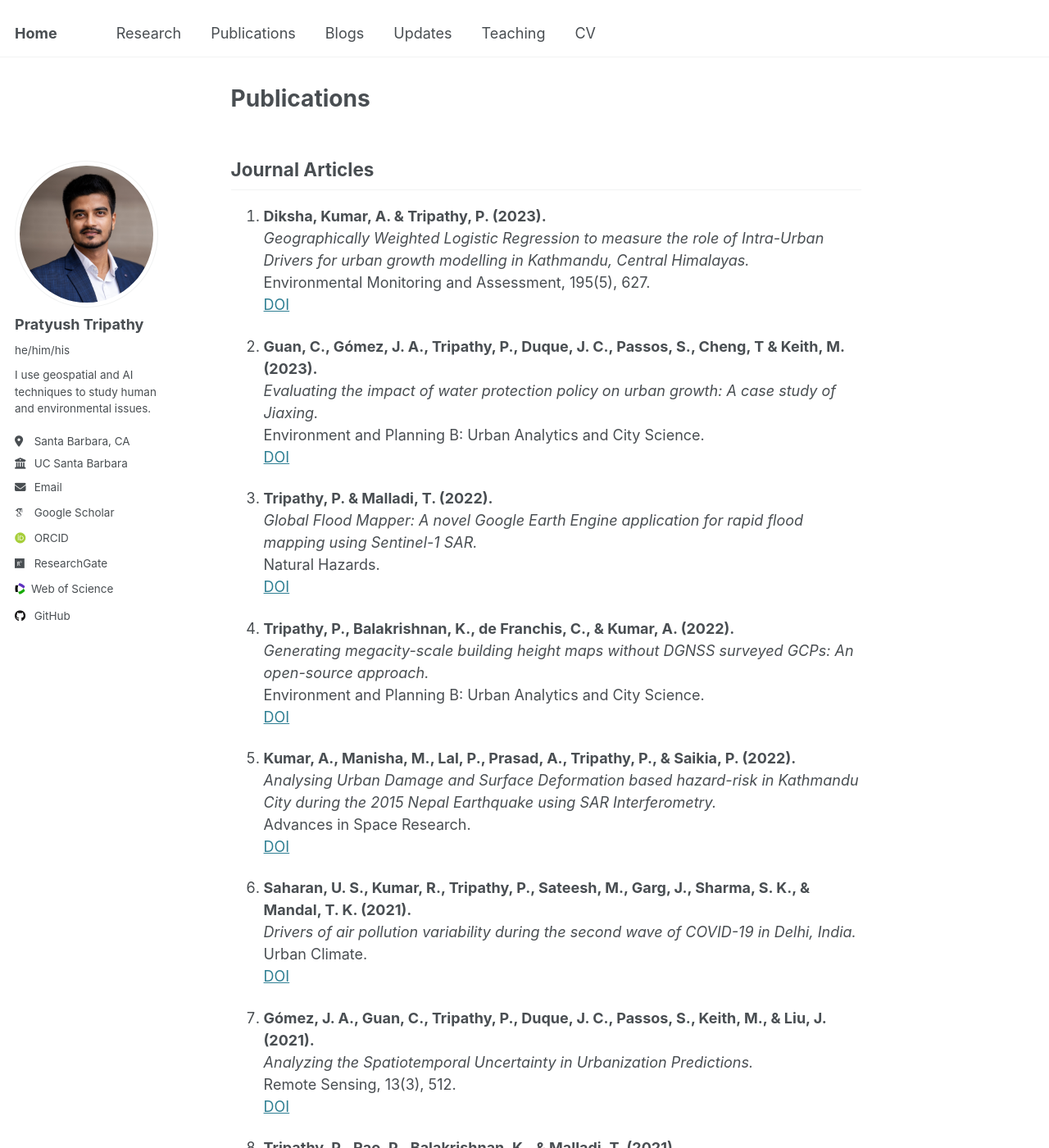
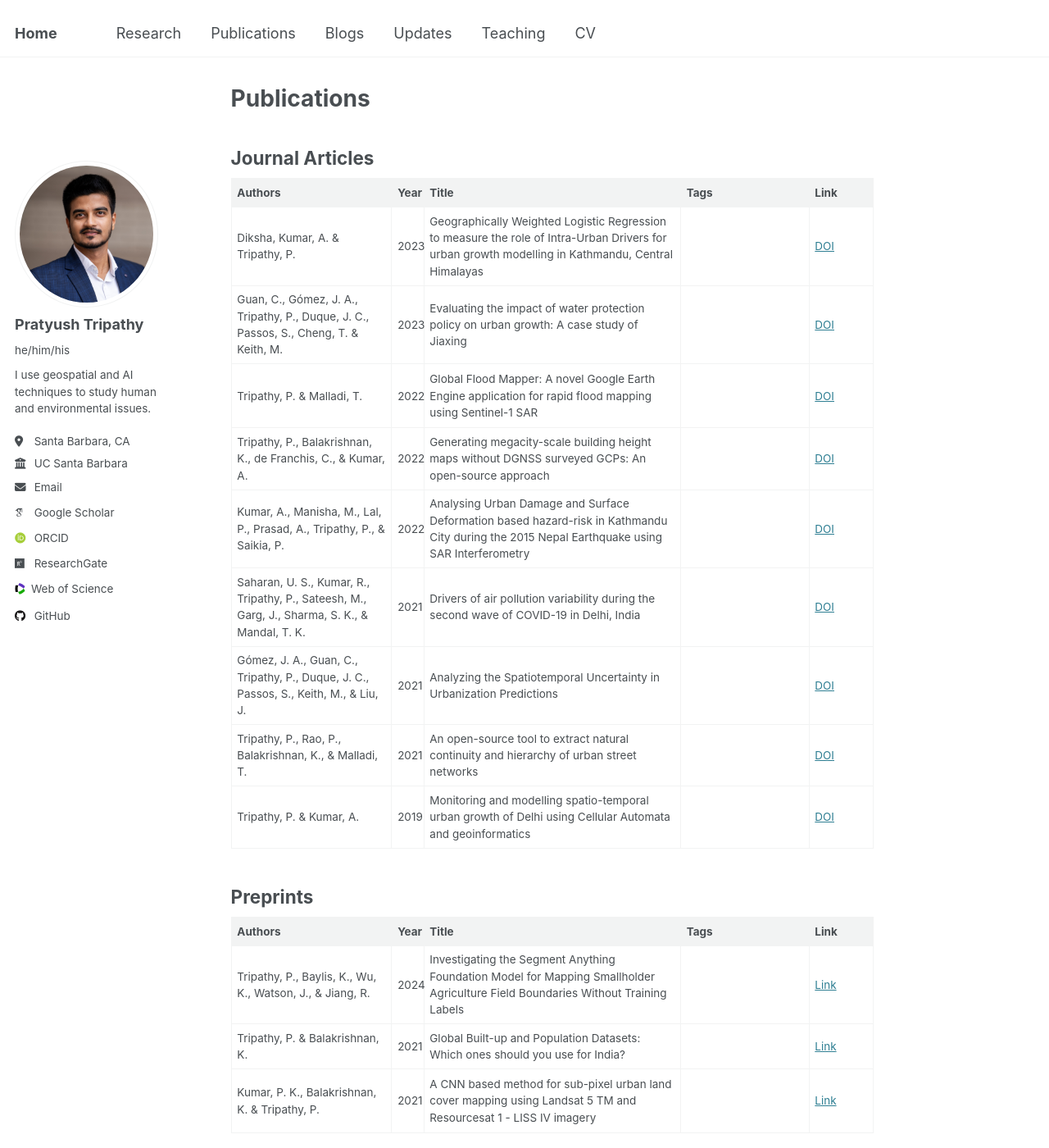
Before and after one commit to tripathyp/tripathyp.github.io, a Jekyll site: the page built from _pages/publications.html, in a window 1280 px wide and 1400 px high. Shown: the whole window at 82% size. Built offline with Jekyll 4.4.1, drawn with Linux system fonts in a browser that asks for light colours; some web fonts are replaced; comment, search, counter and statistics services are not loaded; some of the changed text lies outside the part shown.

Commit message:
changed publications from .md to .html

```diff
--- a/_pages/publications.html
+++ b/_pages/publications.html
@@ -5,29 +5,207 @@ permalink: /publications/
 author_profile: true
 ---
 
-{% if site.author.googlescholar %}
-  <div class="wordwrap">You can also find my articles on <a href="{{site.author.googlescholar}}">my Google Scholar profile</a>.</div>
-{% endif %}
-
 {% include base_path %}
 
-<!-- New style rendering if publication categories are defined -->
-{% if site.publication_category %}
-  {% for category in site.publication_category  %}
-    {% assign title_shown = false %}
-    {% for post in site.publications reversed %}
-      {% if post.category != category[0] %}
-        {% continue %}
-      {% endif %}
-      {% unless title_shown %}
-        <h2>{{ category[1].title }}</h2><hr />
-        {% assign title_shown = true %}
-      {% endunless %}
-      {% include archive-single.html %}
-    {% endfor %}
-  {% endfor %}
-{% else %}
-  {% for post in site.publications reversed %}
-    {% include archive-single.html %}
-  {% endfor %}
-{% endif %}
+<!-- Uniform column widths, reduced width, and badge styling -->
+<style>
+    .table-striped {
+        table-layout: fixed;
+        width: 80%;
+        margin: 0;
+    }
+
+        .table-striped th:nth-child(1),
+        .table-striped td:nth-child(1) {
+            width: 25%;
+        }
+
+        .table-striped th:nth-child(2),
+        .table-striped td:nth-child(2) {
+            width: 5%;
+        }
+
+        .table-striped th:nth-child(3),
+        .table-striped td:nth-child(3) {
+            width: 40%;
+        }
+
+        .table-striped th:nth-child(4),
+        .table-striped td:nth-child(4) {
+            width: 20%;
+        }
+
+        .table-striped th:nth-child(5),
+        .table-striped td:nth-child(5) {
+            width: 10%;
+        }
+
+    th {
+        cursor: pointer;
+    }
+
+    .badge {
+        display: inline-block;
+        padding: 0.2em 0.4em;
+        font-size: 75%;
+        font-weight: 600;
+        color: #fff;
+        border-radius: 0.2rem;
+        margin: 0 0.2rem 0 0;
+        text-transform: capitalize;
+    }
+</style>
+
+{% assign publications = site.data.publicationslist %}
+
+<h2>Journal Articles</h2>
+<table id="journalArticlesTable" class="table table-striped">
+    <thead>
+        <tr>
+            <th>Authors</th>
+            <th>Year</th>
+            <th>Title</th>
+            <th>Tags</th>
+            <th>Link</th>
+        </tr>
+    </thead>
+    <tbody>
+        {% for pub in publications %}
+        {% if pub.category == "journal" %}
+        <tr>
+            <td>{{ pub.authors }}</td>
+            <td>{{ pub.year }}</td>
+            <td>{{ pub.title }}</td>
+            <td>
+                {% if pub.tags %}
+                {% for tag in pub.tags %}
+                {%- assign slug = tag
+                | downcase
+                | replace: ' ', '-'
+                | replace: '/', '-' -%}
+                <span class="badge tag-{{ slug }}">{{ tag }}</span>
+                {% endfor %}
+                {% endif %}
+            </td>
+            <td>
+                <a href="{{ pub.url }}" target="_blank">
+                    {% if pub.url contains 'doi.org' %}DOI{% else %}Link{% endif %}
+                </a>
+            </td>
+        </tr>
+        {% endif %}
+        {% endfor %}
+    </tbody>
+</table>
+
+<h2>Preprints</h2>
+<table id="preprintsTable" class="table table-striped">
+    <thead>
+        <tr>
+            <th>Authors</th>
+            <th>Year</th>
+            <th>Title</th>
+            <th>Tags</th>
+            <th>Link</th>
+        </tr>
+    </thead>
+    <tbody>
+        {% for pub in publications %}
+        {% if pub.category == "preprint" %}
+        <tr>
+            <td>{{ pub.authors }}</td>
+            <td>{{ pub.year }}</td>
+            <td>{{ pub.title }}</td>
+            <td>
+                {% if pub.tags %}
+                {% for tag in pub.tags %}
+                {%- assign slug = tag
+                | downcase
+                | replace: ' ', '-'
+                | replace: '/', '-' -%}
+                <span class="badge tag-{{ slug }}">{{ tag }}</span>
+                {% endfor %}
+                {% endif %}
+            </td>
+            <td>
+                <a href="{{ pub.url }}" target="_blank">
+                    {% if pub.url contains 'doi.org' %}DOI{% else %}Link{% endif %}
+                </a>
+            </td>
+        </tr>
+        {% endif %}
+        {% endfor %}
+    </tbody>
+</table>
+
+<h2>Book Chapters</h2>
+<table id="bookChaptersTable" class="table table-striped">
+    <thead>
+        <tr>
+            <th>Authors</th>
+            <th>Year</th>
+            <th>Title</th>
+            <th>Tags</th>
+            <th>Link</th>
+        </tr>
+    </thead>
+    <tbody>
+        {% for pub in publications %}
+        {% if pub.category == "book" %}
+        <tr>
+            <td>{{ pub.authors }}</td>
+            <td>{{ pub.year }}</td>
+            <td>{{ pub.title }}</td>
+            <td>
+                {% if pub.tags %}
+                {% for tag in pub.tags %}
+                {%- assign slug = tag
+                | downcase
+                | replace: ' ', '-'
+                | replace: '/', '-' -%}
+                <span class="badge tag-{{ slug }}">{{ tag }}</span>
+                {% endfor %}
+                {% endif %}
+            </td>
+            <td>
+                <a href="{{ pub.url }}" target="_blank">
+                    {% if pub.url contains 'doi.org' %}DOI{% else %}Link{% endif %}
+                </a>
+            </td>
+        </tr>
+        {% endif %}
+        {% endfor %}
+    </tbody>
+</table>
+
+<!-- Include Tablesort for click-to-sort -->
+<script src="https://unpkg.com/tablesort@5.2.1/dist/tablesort.min.js"></script>
+<script>
+    document.addEventListener("DOMContentLoaded", function() {
+    new Tablesort(document.getElementById('journalArticlesTable'));
+    new Tablesort(document.getElementById('preprintsTable'));
+    new Tablesort(document.getElementById('bookChaptersTable'));
+
+    // Dynamic tag coloring
+    const palette = [
+    '#2a9d8f','#e76f51','#0288d1','#f4a261','#264653',
+    '#e9c46a','#8a2be2','#d62828','#6c757d','#ff6b6b',
+    '#4a4e69','#a5a58d','#457b9d','#2b9348','#dda15e',
+    '#577590','#bc6c25','#003f5c','#ffa600','#9a031e',
+    '#1b998b','#2f4858','#ffbf69','#003049','#8d99ae','#ef476f'
+    ];
+    const tagColors = {};
+    document.querySelectorAll('.badge').forEach(el => {
+    const classes = el.className.split(/\s+/);
+    const tagClass = classes.find(c => c.startsWith('tag-'));
+    if (tagClass) {
+    const slug = tagClass.replace('tag-','');
+    if (!tagColors[slug]) {
+    const index = Object.keys(tagColors).length % palette.length;
+    tagColors[slug] = palette[index];
+    }
+    el.style.backgroundColor = tagColors[slug];
+    }
+    });
+    });
+</script>
--- a/_pages/publications.md
+++ /dev/null
@@ -1,73 +0,0 @@
----
-permalink: /publications/
-title: "Publications"
-author_profile: true
----
-
-
-Journal Articles
-------
-1. **Diksha, Kumar, A. & Tripathy, P. (2023).**
-   *Geographically Weighted Logistic Regression to measure the role of Intra-Urban Drivers for urban growth modelling in Kathmandu, Central Himalayas.*
-   Environmental Monitoring and Assessment, 195(5), 627.
-   [DOI](https://doi.org/10.1007/s10661-023-11164-2)
-
-2. **Guan, C., Gómez, J. A., Tripathy, P., Duque, J. C., Passos, S., Cheng, T & Keith, M. (2023).**
-   *Evaluating the impact of water protection policy on urban growth: A case study of Jiaxing.*
-   Environment and Planning B: Urban Analytics and City Science.
-   [DOI](https://doi.org/10.1177/23998083231163182)
-
-3. **Tripathy, P. & Malladi, T. (2022).**
-   *Global Flood Mapper: A novel Google Earth Engine application for rapid flood mapping using Sentinel-1 SAR.*
-   Natural Hazards.
-   [DOI](https://doi.org/10.1007/s11069-022-05428-2)
-
-4. **Tripathy, P., Balakrishnan, K., de Franchis, C., & Kumar, A. (2022).**
-   *Generating megacity-scale building height maps without DGNSS surveyed GCPs: An open-source approach.*
-   Environment and Planning B: Urban Analytics and City Science.
-   [DOI](https://doi.org/10.1177/23998083221084990)
-
-5. **Kumar, A., Manisha, M., Lal, P., Prasad, A., Tripathy, P., & Saikia, P. (2022).**
-   *Analysing Urban Damage and Surface Deformation based hazard-risk in Kathmandu City during the 2015 Nepal Earthquake using SAR Interferometry.*
-   Advances in Space Research.
-   [DOI](https://doi.org/10.1016/j.asr.2022.02.003)
-
-6. **Saharan, U. S., Kumar, R., Tripathy, P., Sateesh, M., Garg, J., Sharma, S. K., & Mandal, T. K. (2021).**
-   *Drivers of air pollution variability during the second wave of COVID-19 in Delhi, India.*
-   Urban Climate.
-   [DOI](https://doi.org/10.1016/j.uclim.2021.101059)
-
-7. **Gómez, J. A., Guan, C., Tripathy, P., Duque, J. C., Passos, S., Keith, M., & Liu, J. (2021).**
-   *Analyzing the Spatiotemporal Uncertainty in Urbanization Predictions.*
-   Remote Sensing, 13(3), 512.
-   [DOI](https://doi.org/10.3390/rs13030512)
-
-8. **Tripathy, P., Rao, P., Balakrishnan, K., & Malladi, T. (2021).**
-   *An open-source tool to extract natural continuity and hierarchy of urban street networks.*
-   Environment and Planning B: Urban Analytics and City Science, 48(8), 2188-2205.
-   [DOI](http://dx.doi.org/10.1177/2399808320967680)
-
-9. **Tripathy, P. & Kumar, A. (2019).**
-   *Monitoring and modelling spatio-temporal urban growth of Delhi using Cellular Automata and geoinformatics.*
-   Cities, 90, 52-63.
-   [DOI](https://doi.org/10.1016/j.cities.2019.01.021)
-
-Preprints
-------
-1. **Tripathy, P., Baylis, K., Wu, K., Watson, J., & Jiang, R. (2024).**
-   *Investigating the Segment Anything Foundation Model for Mapping Smallholder Agriculture Field Boundaries Without Training Labels.*
-   arXiv:2407.01846. ([arXiv](https://arxiv.org/abs/2407.01846))
-
-2. **Tripathy, P. & Balakrishnan, K. (2021).**
-   *Global Built-up and Population Datasets: Which ones should you use for India?*
-   arXiv:2108.08304. ([arXiv](https://arxiv.org/abs/2108.08304))
-
-3. **Kumar, P. K., Balakrishnan, K. & Tripathy, P. (2021).**
-   *A CNN based method for sub-pixel urban land cover mapping using Landsat 5 TM and Resourcesat 1 - LISS IV imagery.*
-   arXiv:2112.08841. ([arXiv](https://arxiv.org/abs/2112.08841))
-
-Books / Book Chapters
-------
-1. **Perikamana, K. K., Balakrishnan, K., & Tripathy, P. (2024).**
-   *Deep learning approach for monitoring urban land cover changes.*
-   In *Earth Observation in Urban Monitoring* (pp. 171-196). Elsevier.
```
